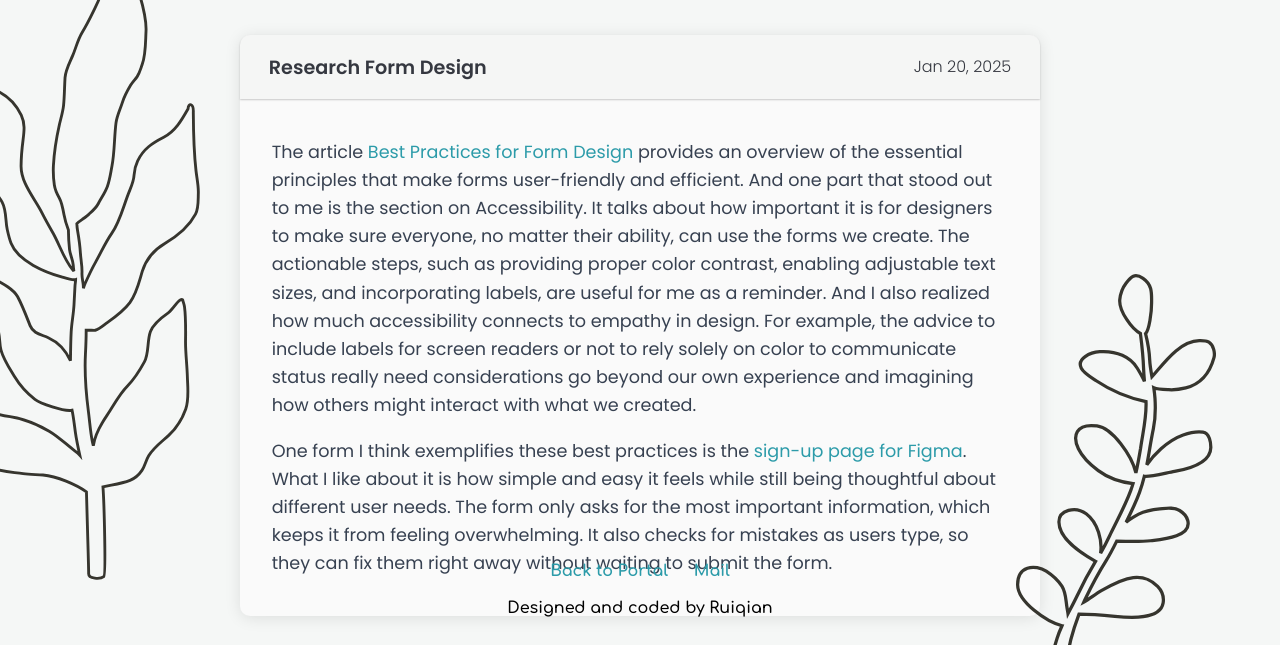
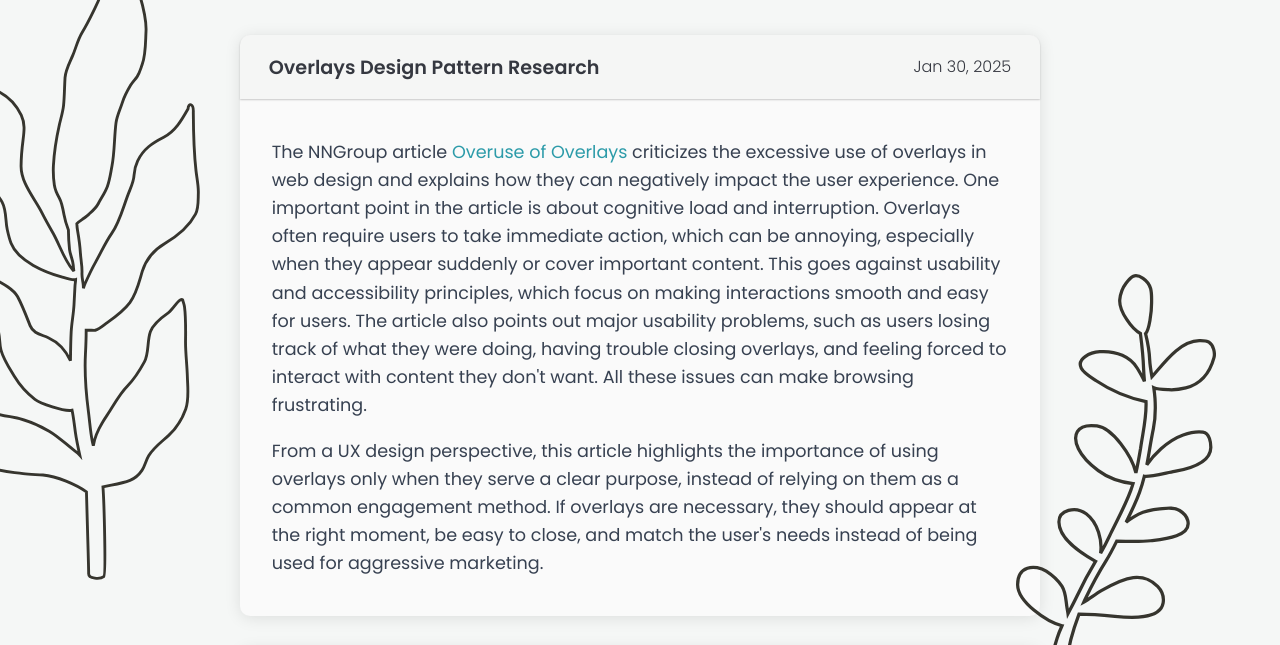
Before and after one commit to ruiqian-wang/des157a, a plain HTML site: page journal/index.html in a window 1280 px wide. Shown: the part 128-773 px from the top of the page. Drawn offline with nearby package versions, Linux system fonts and the light colour scheme; a web font is replaced by a local one.

Commit message:
“1/30”

```diff
--- a/journal/index.html
+++ b/journal/index.html
@@ -32,11 +32,26 @@
     <main>
         <h1>Learning Journal</h1>
         <div class="journals">
+            <div class="journal-article">
+                <div class="journal-header">
+                    <h2>Overlays Design Pattern Research</h2>
+                    <span class="date">Jan 30, 2025</span>
+                </div>
+                <div class="journal-content">
+                    <p>
+                        The NNGroup article <a href="https://www.nngroup.com/articles/overuse-of-overlays/">Overuse of Overlays</a> criticizes the excessive use of overlays in web design and explains how they can negatively impact the user experience. One important point in the article is about cognitive load and interruption. Overlays often require users to take immediate action, which can be annoying, especially when they appear suddenly or cover important content. This goes against usability and accessibility principles, which focus on making interactions smooth and easy for users. The article also points out major usability problems, such as users losing track of what they were doing, having trouble closing overlays, and feeling forced to interact with content they don't want. All these issues can make browsing frustrating.
+                    </p>
+
+                    <p>
+                        From a UX design perspective, this article highlights the importance of using overlays only when they serve a clear purpose, instead of relying on them as a common engagement method. If overlays are necessary, they should appear at the right moment, be easy to close, and match the user's needs instead of being used for aggressive marketing.                </p>
+                </div>
+            </div>
+
+            <div class="journal-article">
                 <div class="journal-header">
                     <h2>Research Form Design</h2>
                     <span class="date">Jan 20, 2025</span>
                 </div>
-
                 <div class="journal-content">
                     <p>
                         The article <a href="https://uxdesign.cc/best-practices-for-form-design-ff5de6ca8e5f">Best Practices for Form Design</a> provides an overview of the essential principles that make forms user-friendly and efficient. And one part that stood out to me is the section on Accessibility. It talks about how important it is for designers to make sure everyone, no matter their ability, can use the forms we create. The actionable steps, such as providing proper color contrast, enabling adjustable text sizes, and incorporating labels, are useful for me as a reminder. And I also realized how much accessibility connects to empathy in design. For example, the advice to include labels for screen readers or not to rely solely on color to communicate status really need considerations go beyond our own experience and imagining how others might interact with what we created.
@@ -46,7 +61,7 @@
                         One form I think exemplifies these best practices is the <a href="https://www.figma.com/signup">sign-up page for Figma</a>. What I like about it is how simple and easy it feels while still being thoughtful about different user needs. The form only asks for the most important information, which keeps it from feeling overwhelming. It also checks for mistakes as users type, so they can fix them right away without waiting to submit the form.
                     </p>
                 </div>
-
+            </div>
         </div>
     </main>
 
--- a/journal/style.css
+++ b/journal/style.css
@@ -27,10 +27,16 @@ h1 {
 }
 
 .journals {
-    border-radius: 0.625rem;
+    display: flex;
+    flex-direction: column;
+    gap: 2em;
+    width: 100%;
+}
+
+.journal-article {
+    border-radius: 0.625em;
     background: #FAFAFA;
     box-shadow: 0px 2px 16px 0px rgba(0, 0, 0, 0.10);
-    width: 100%;
 }
 
 .journal-header {
@@ -81,7 +87,6 @@ a {
 
 a:hover {
     color: #44ac7b;
-    border-bottom: 1px solid #44ac7b;
 }
 
 .navigation {
@@ -112,14 +117,9 @@ a:hover {
 /* footer  */
 
 footer {
+    bottom: 0;
+    margin-top: 2em;
     padding: 2.4em;
-    position: fixed;
-    bottom: 0;
-    width: 100%;
-    display: flex;
-    flex-direction: column;
-    align-items: center;
-
 }
 
 .footer-links {
```
Lines whose indentation alone changed are shown as unchanged.
